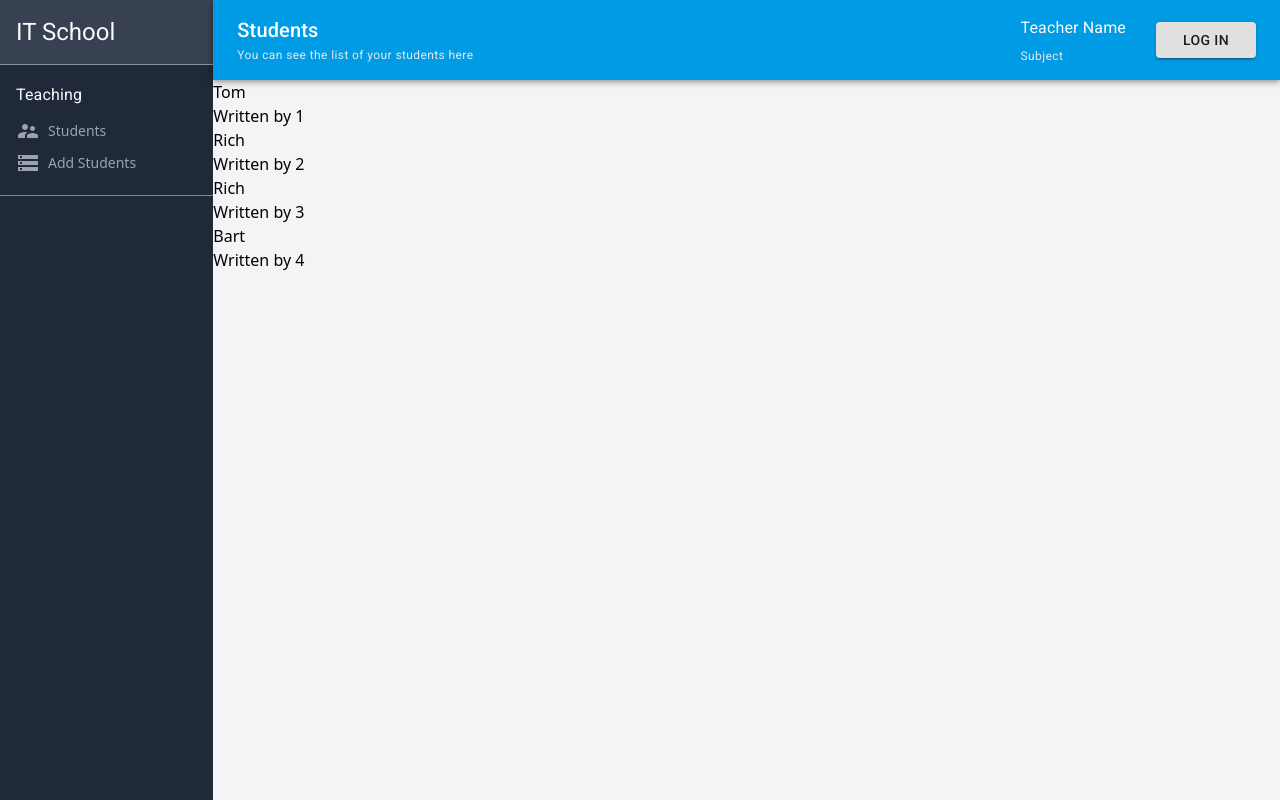
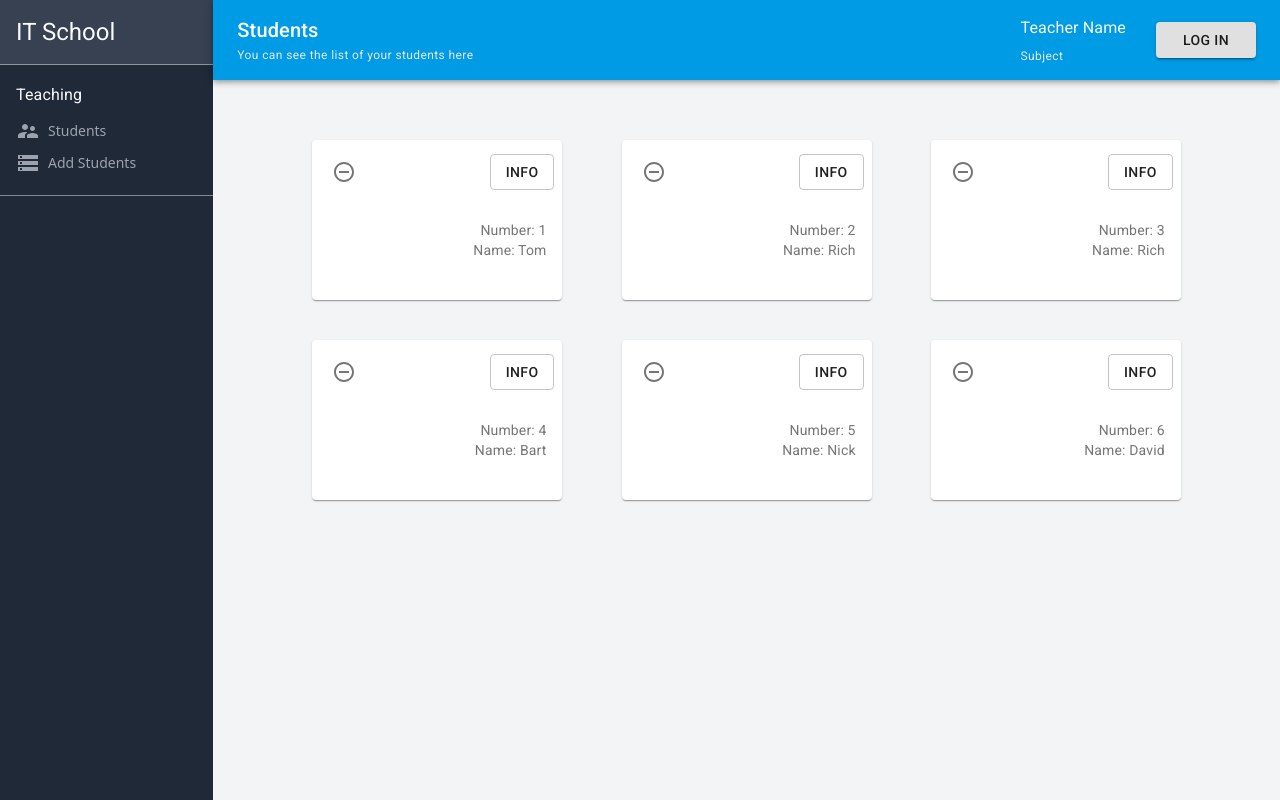
Before and after one commit to IlyaKrapivnoy/pair_programming, a React (Create React App) app: page / in a window 1280 px wide. Built offline with nearby package versions, Linux system fonts and the light colour scheme; data requests are answered from the project's data file.

Commit message:
add new data fields, add cards

```diff
--- a/data/db.json
+++ b/data/db.json
@@ -31,6 +31,22 @@
             "level": "advanced",
             "moneyPerHour": "350UAH",
             "subject": "Bootstrap"
+        },
+        {
+            "id": 5,
+            "name": "Nick",
+            "age": 32,
+            "level": "intermediate",
+            "moneyPerHour": "250UAH",
+            "subject": "React JS"
+        },
+        {
+            "id": 6,
+            "name": "David",
+            "age": 39,
+            "level": "advanced",
+            "moneyPerHour": "350UAH",
+            "subject": "React JS"
         }
     ]
 }
--- a/src/components/StudentsList.jsx
+++ b/src/components/StudentsList.jsx
@@ -1,11 +1,56 @@
+import {
+    Card,
+    CardActions,
+    CardContent,
+    IconButton,
+    Typography,
+    Button,
+} from '@material-ui/core';
+import { Close, RemoveCircleOutline } from '@material-ui/icons';
+
 const StudentsList = ({ students }) => {
     return (
-        <div>
+        <div
+            style={{
+                display: 'flex',
+                justifyContent: 'space-evenly',
+                margin: 40,
+                flexWrap: 'wrap',
+            }}
+        >
             {students.map((student) => (
-                <div key={student.id}>
-                    <h2>{student.name}</h2>
-                    <p>Written by {student.id}</p>
-                </div>
+                <Card
+                    key={student.id}
+                    style={{
+                        width: 250,
+                        height: 160,
+                        margin: '20px 0',
+                        textAlign: 'right',
+                    }}
+                >
+                    <CardActions className='flex justify-between'>
+                        <IconButton aria-label='share'>
+                            <RemoveCircleOutline />
+                        </IconButton>
+                        <Button variant='outlined'>Info</Button>
+                    </CardActions>
+                    <CardContent>
+                        <Typography
+                            variant='body2'
+                            color='textSecondary'
+                            component='p'
+                        >
+                            Number: {student.id}
+                        </Typography>
+                        <Typography
+                            variant='body2'
+                            color='textSecondary'
+                            component='p'
+                        >
+                            Name: {student.name}
+                        </Typography>
+                    </CardContent>
+                </Card>
             ))}
         </div>
     );
```
